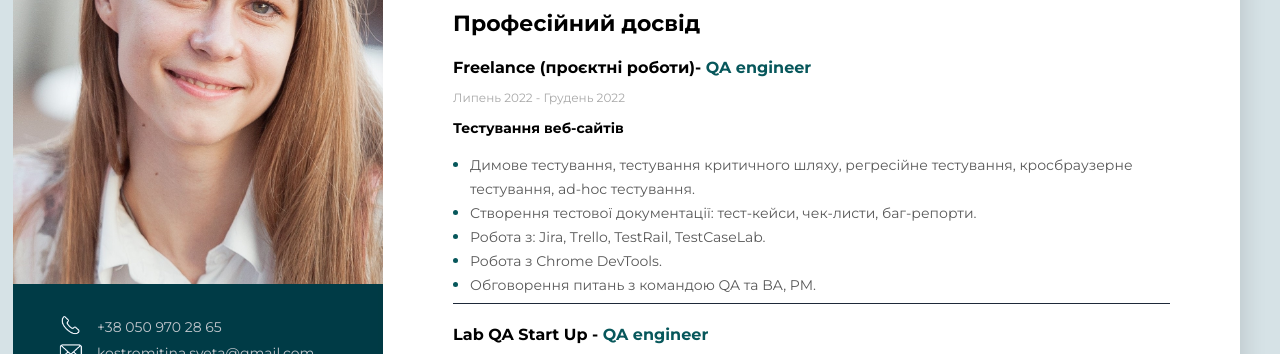
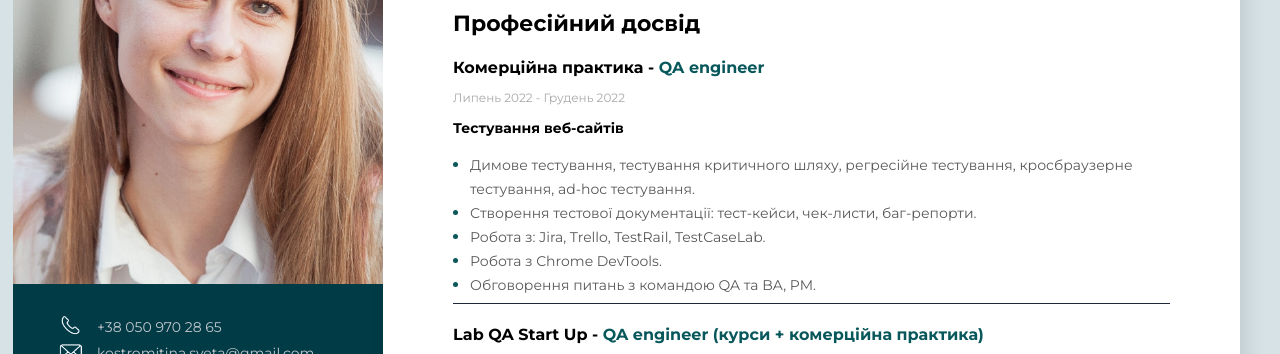
Before and after one commit to Svetlana-KS/CV_Svitlana_Kostromitina-, a plain HTML site: page index.html in a window 1280 px wide. Shown: the part 193-547 px from the top of the page. Drawn offline with Linux system fonts and the light colour scheme.

Commit message:
Update index.html

```diff
--- a/index.html
+++ b/index.html
@@ -36,7 +36,7 @@
 
                 <!--Company 1-->
                 <div>
-                    <h4 class="work_position"> Freelance (проєктні роботи)- <span class="organization">QA engineer </span></h4>
+                    <h4 class="work_position"> Комерційна практика - <span class="organization">QA engineer </span></h4>
                     <p class="period"> Липень 2022 - Грудень 2022 </p>
 
                     <h5 class="work_des"> Тестування веб-сайтів</h5>
@@ -53,7 +53,7 @@
 
                 <!--Company 2-->
                 <div>
-                    <h4 class="work_position"> Lab QA Stаrt Up -<span class="organization"> QA engineer</span></h4>
+                    <h4 class="work_position"> Lab QA Stаrt Up -<span class="organization"> QA engineer (курси + комерційна практика) </span></h4>
                     <p class="period">Жовтень 2021 - Лютий 2022 </p>
                     <h5 class="work_des">Тестування веб-сайтів та додатків</h5>
                     <ul class="work_list">
```
